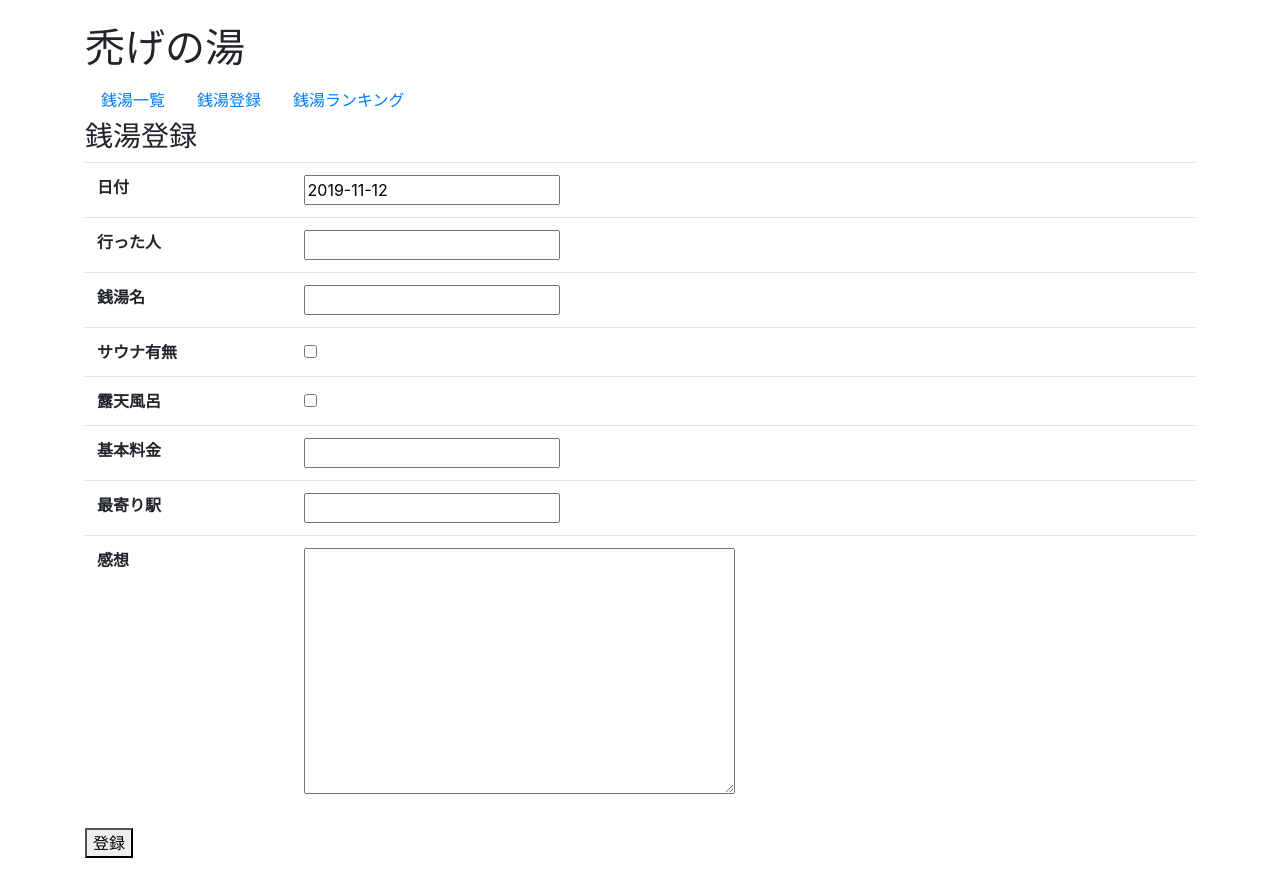
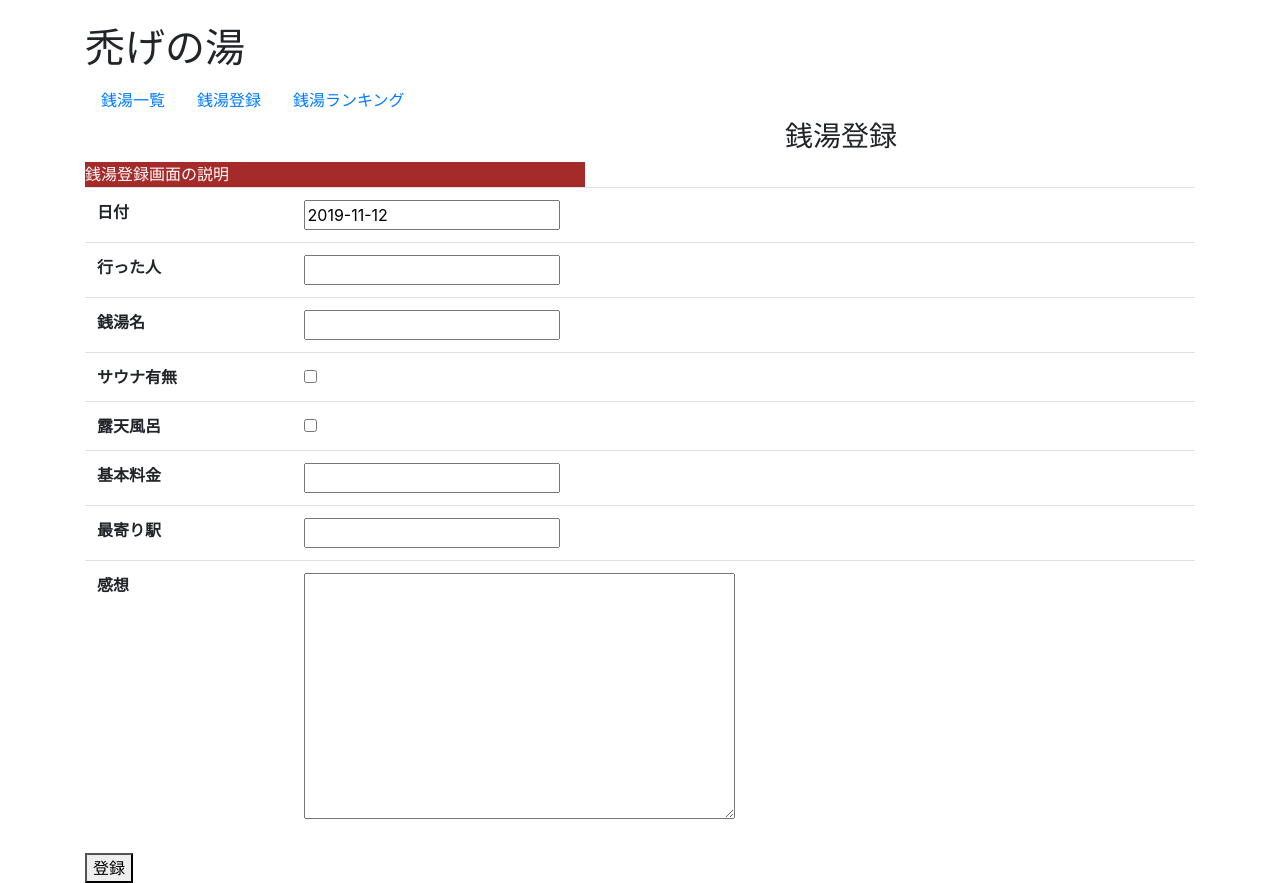
Before and after one commit to rebisu/sento_git, a Django app: page /add/ in a window 1280 px wide. Before the commit the page ends 858 px from the top, so only its background shows below. Run offline with Django 3.2, Linux system fonts and the light colour scheme; some libraries are stand-ins or nearby versions.

Commit message:
jQuery training

```diff
--- a/sento/templates/sento/add.html
+++ b/sento/templates/sento/add.html
@@ -1,7 +1,9 @@
 {% extends 'sento/base.html' %}
 
 {% block content %}
-<h3>銭湯登録</h3>
+<h3 id="circle">銭湯登録</h3>
+<div class="title">銭湯登録画面の説明</div>
+<p>これは銭湯登録画面です。行った銭湯を登録しましょう。</p>
 <form action="" method="POST">
     <table class="table">
         <tr>
@@ -45,6 +47,10 @@
 {% block extrajs %}
 <script>
     $(function () {
+        $("#circle").animate({
+            "marginLeft":"700px"
+        })
+
         // 日付は、年-月-日 の形式でお願いする。
         let dateFormat = 'yy-mm-dd';
         $('#id_r_date').datepicker({
@@ -52,6 +58,26 @@
         });
         //リロード時、今日の日付を初期値に設定
         $('#id_r_date').datepicker().datepicker('setDate', 'today');
+        //クリックイベント
+        $(".title").on("click",function(){
+            $("p").show("slow");
+        })
+
     });
 </script>
+<style type="text/css">
+    .title{
+        width:500px;
+        height:25px;
+        background-color: brown;
+        color:white;
+    }
+    p{
+        display:none;
+        width: 500px;
+        height:100px;
+        margin-top: 7px;
+        background-color:aqua;
+    }
+</style>
 {% endblock %}
```
